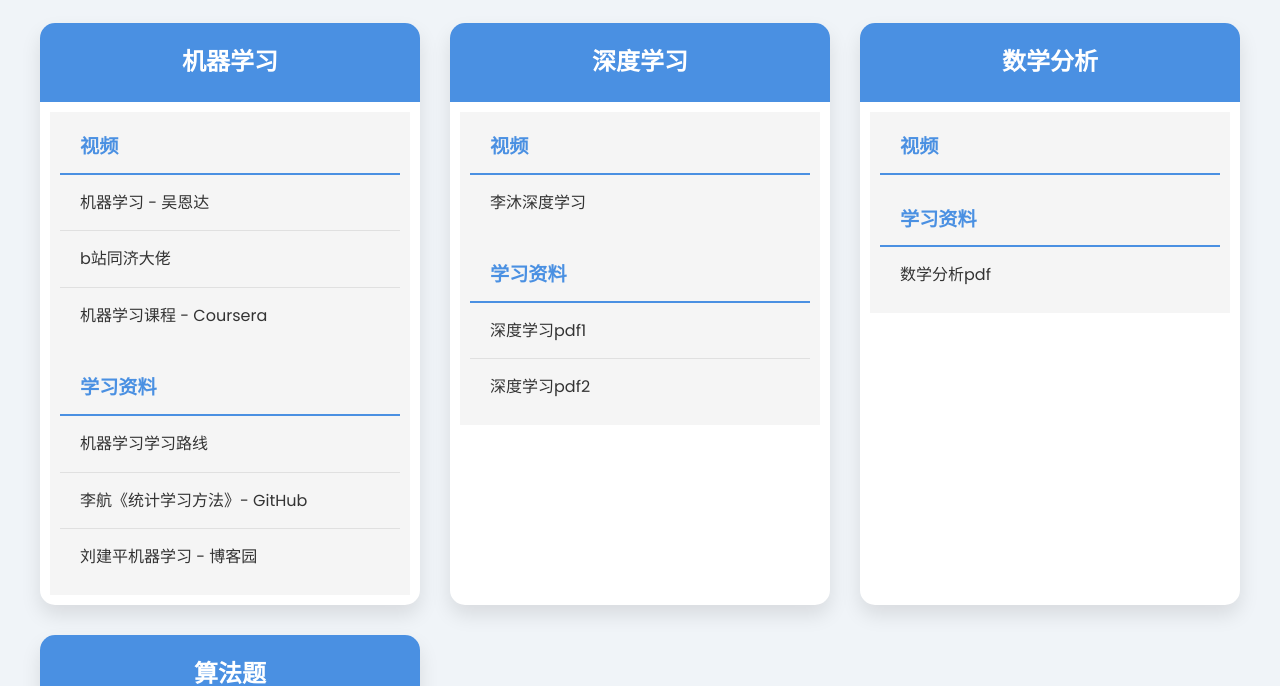
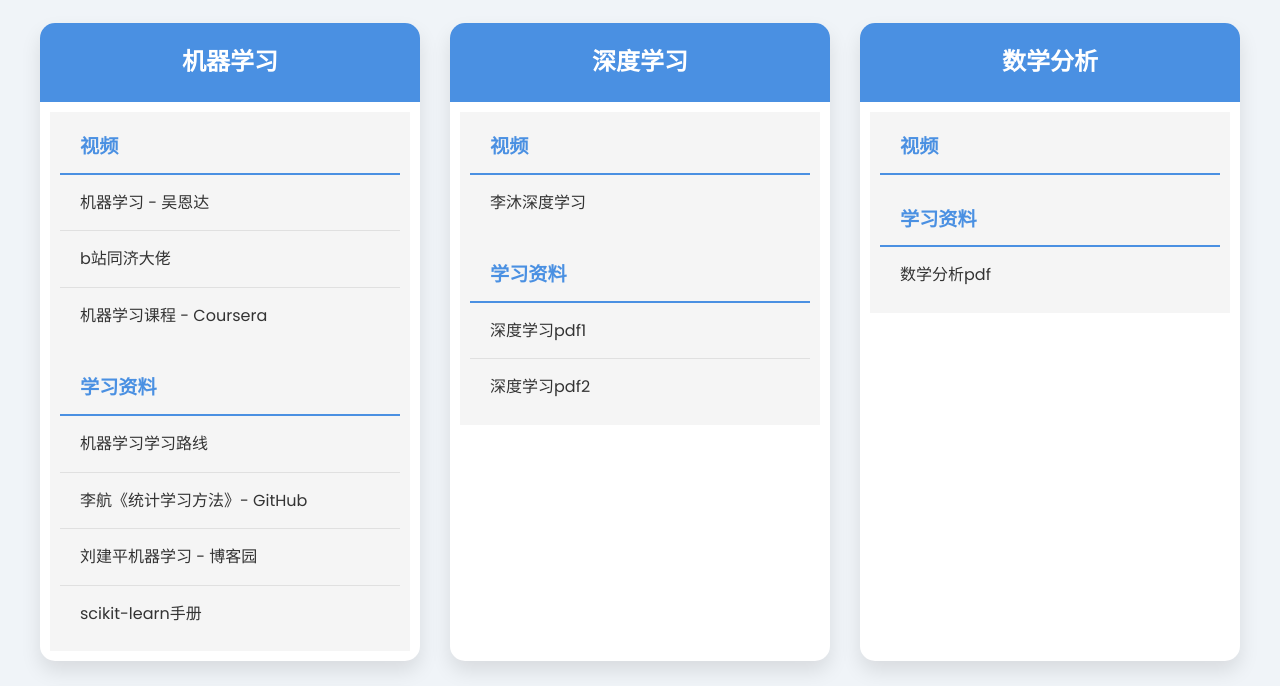
Before and after one commit to CoderForce/learning-resources-website, a plain HTML site: page docs/index.html in a window 1280 px wide. Shown: the part 281-967 px from the top of the page. Drawn offline with Linux system fonts and the light colour scheme.

Commit message:
Update index.html

```diff
--- a/docs/index.html
+++ b/docs/index.html
@@ -235,6 +235,7 @@
                             <li><a href="https://www.processon.com/mindmap/66b48889fb35b76d02d13ae5" class="content">机器学习学习路线</a></li>
                             <li><a href="https://github.com/fengdu78/lihang-code" class="content">李航《统计学习方法》- GitHub</a></li>
                             <li><a href="https://www.cnblogs.com/pinard/category/894692.html" class="content">刘建平机器学习 - 博客园</a></li>
+                            <li><a href="https://scikit-learn.org/stable/api/index.html" class="content">scikit-learn手册</a></li>
                         </ul>
                     </div>
                 </div>
```
